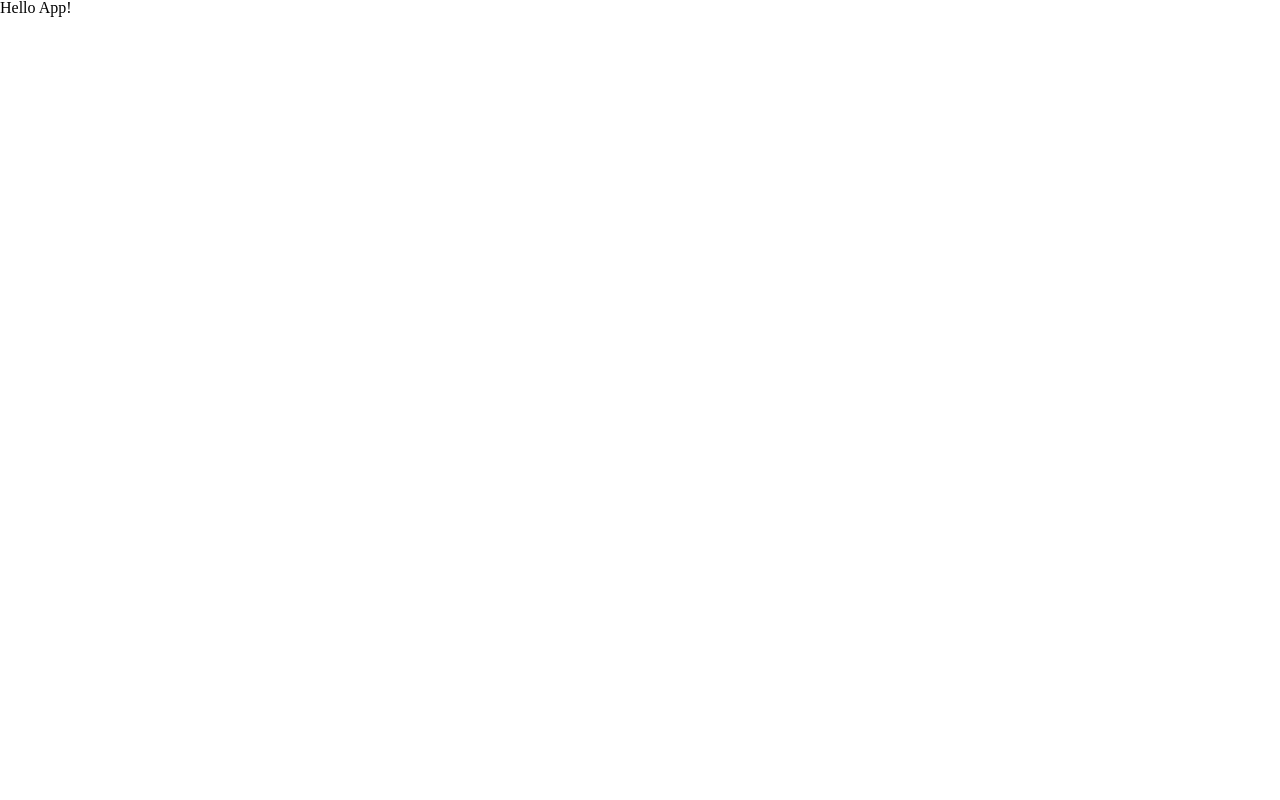
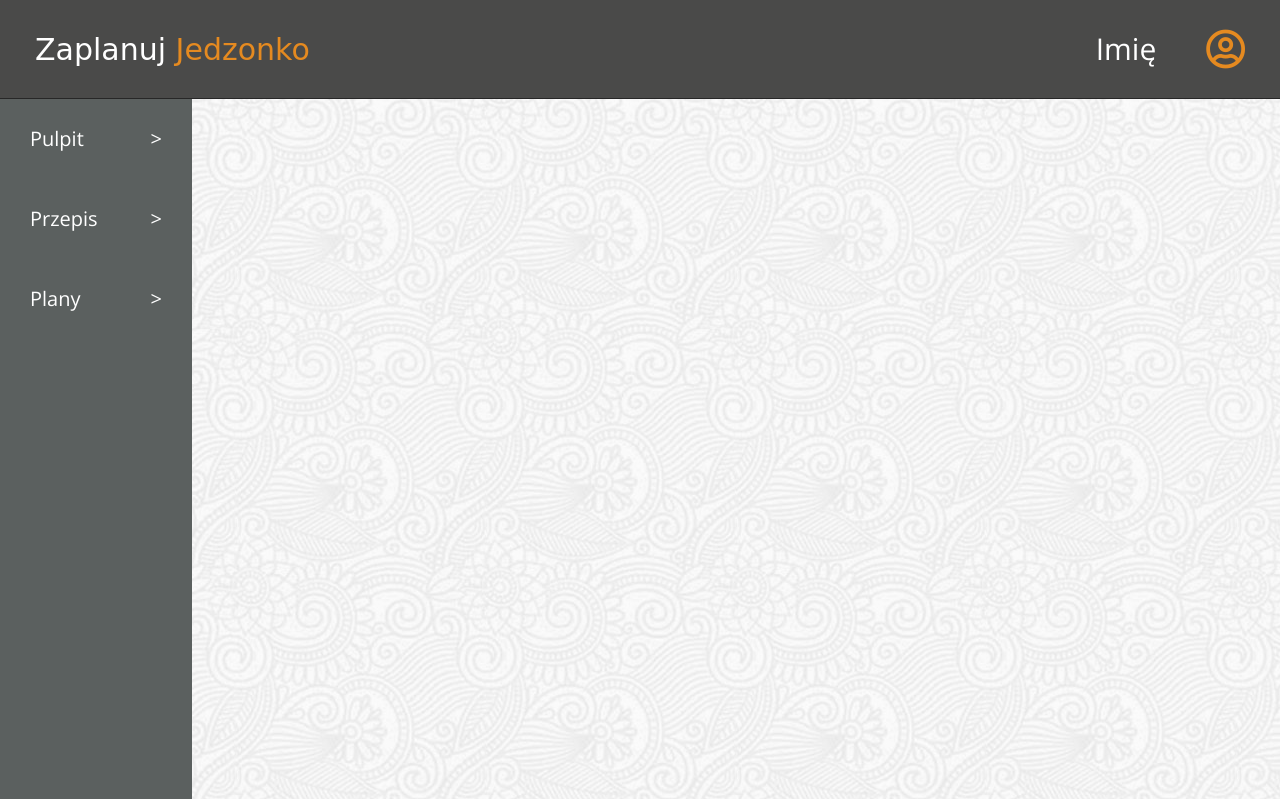
Before and after one commit to Wiermag/Meal-planning-app-SCRUM, a website: page development/app.html in a window 1280 px wide. Drawn offline with nearby package versions, Linux system fonts and the light colour scheme; files that its build step writes are made by us from their sources; a web font is replaced by a local one.

Commit message:
Główny panel apki

```diff
--- a/development/app.html
+++ b/development/app.html
@@ -5,12 +5,59 @@
     <meta name="viewport" content="width=device-width, initial-scale=1.0" />
     <meta http-equiv="X-UA-Compatible" content="ie=edge" />
     <title>Zaplanuj Jedzonko</title>
+
+    <link href="https://fonts.googleapis.com/css?family=Charmonman|Open+Sans:300,400,600,700,800&display=swap" rel="stylesheet">
+    <link rel="stylesheet" href="https://use.fontawesome.com/releases/v5.3.1/css/all.css" integrity="sha384-mzrmE5qonljUremFsqc01SB46JvROS7bZs3IO2EmfFsd15uHvIt+Y8vEf7N7fWAU" crossorigin="anonymous">
+
     <link rel="stylesheet" href="./css/main.css" />
   </head>
   <body>
+
     <header>
-      <h1>Hello App!</h1>
+
+      <div class="container-main">
+        <div class="app-header">
+      <h1>Zaplanuj
+        <span>Jedzonko</span>
+      </h1>
+      <nav class="app-menu">
+        <h2>Imię</h2>
+        <i class="far fa-user-circle"></i>
+      </nav>
+      </div>
+      </div>
+
     </header>
+
+    <section>
+       <div class="container-main">
+         <div class="app-container">
+
+          <nav class="app-menu-left">
+            <ul class="item-list">
+              <li class="box">
+                <p>Pulpit</p>
+                <p>></p>
+              </li>
+              <li class="box">
+                <p>Przepis</p>
+                <p>></p>
+              </li>
+              <li class="box">
+                <p>Plany</p>
+                <p>></p>
+              </li>
+            </ul>
+          </nav>
+
+
+
+          <div class="app-content">
+            <!-- Tutaj content apkowy :) -->
+          </div>
+        </div>
+       </div>
+    </section>
 
     <script src="./js/app.js"></script>
   </body>
--- /dev/null
+++ b/development/scss/app-page/_app_header.scss
@@ -0,0 +1,92 @@
+// APP HEADER STRUCTURE
+
+
+.app-header {
+    width: 100vw;
+    height: 99px;
+    background-color: #4a4a49;
+    border-bottom: 1px solid #272727;
+    display: flex;
+    justify-content: space-between;
+}
+
+.app-header h1 {
+    font-family: $logo-font;
+    color: white;
+    padding: 35px;
+    font-size: 30px;
+}
+
+.app-header h2 {
+    font-family: $main-font;
+    color: white;
+    padding: 0 15px 0 15px;
+    font-size: 30px;
+}
+
+.app-header i {
+    color: $logo-color-txt2;
+    padding: 0 35px 0 35px;
+    font-size: 40px;
+}
+
+span {
+    color: #E58A20;
+}
+
+.app-menu {
+    display: flex;
+    justify-content: flex-end;
+    align-items: center;
+    font-family: $main-font;
+}
+
+a {
+    text-decoration: none;
+    color: white;
+}
+
+// APP STRUCTURE
+
+.app-container {
+    display: flex;
+    justify-content: space-between;
+    align-content: center;
+    font-family: $main-font;
+}
+
+.app-menu-left {
+    flex: 0 0 15%;
+    background-color: $navigation-color;
+}
+.app-content {
+    background-image: url('../images/background-img.jpg');
+    background-position: center;
+    background-repeat: repeat;
+    flex-grow: 15;
+    height: calc(100vh - 100px);
+}
+
+
+.box {
+    display: flex;
+    justify-content: space-between;
+    align-items: center;
+    padding: 30px 30px;
+
+    background-color: $navigation-color;
+    color: $logo-color-txt1;
+}
+
+.box:hover {
+    border-left: 3px solid #E58A20;
+    font-weight: bolder;
+    box-sizing: border-box;
+    p:nth-child(2) {
+        color :#E58A20;
+    }
+}
+
+p {
+    font-size: 20px;
+}
--- a/development/scss/main.scss
+++ b/development/scss/main.scss
@@ -1,4 +1,5 @@
 @import "./config/reset";
+@import "./config/container";
 
 @import "./variables/colors";
 @import "./variables/fonts";
@@ -11,3 +12,5 @@
 @import './layout-page/aboutauthor';
 @import "./layout-page/three-columns";
 @import "./layout-page/footer";
+
+@import "./app-page/app_header";
```
Also changed, not shown: gulpfile.js (+23 -1 lines).
